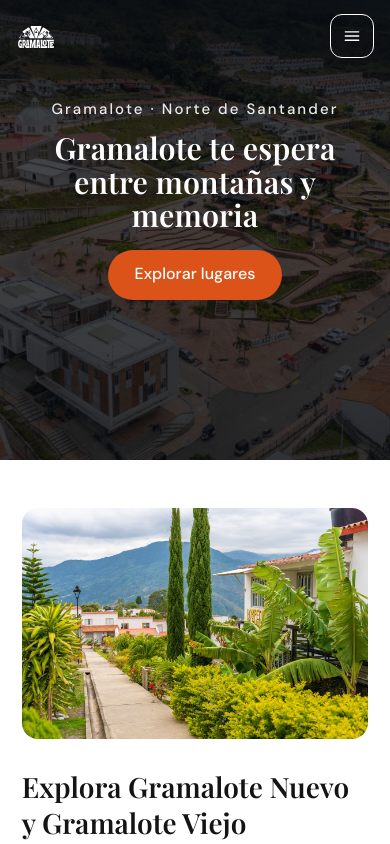
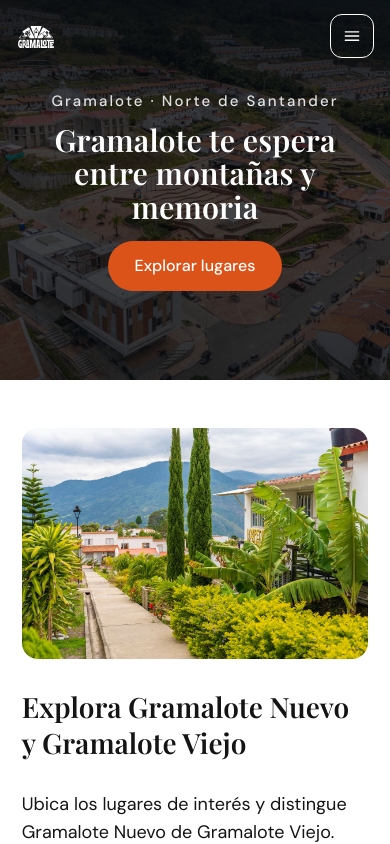
Before and after one commit to stevencardenas-dev/gramalote_interactivo, a React (Vite) app in the folder frontend/: page / in a window 390 px wide. Shown: the top 844 px of the page. Built offline with nearby package versions, Linux system fonts and the light colour scheme.

Commit message:
Reduce aún más el alto del hero móvil
Recorta el espacio vacío entre el CTA y el final de la portada, dejando más visible la siguiente sección en móviles.

🤖 Generated with Codebuff
Co-Authored-By: Codebuff <noreply@codebuff.com>

```diff
--- a/frontend/src/styles/home.css
+++ b/frontend/src/styles/home.css
@@ -658,7 +658,7 @@
 
 @media (max-width: 520px) {
   .home-hero {
-    min-height: min(460px, calc(100svh - var(--header-h)));
+    min-height: min(380px, calc(100svh - var(--header-h)));
   }
 
   .experience-card::after {
@@ -671,8 +671,8 @@
   }
 
   .home-hero__inner {
-    padding-top: clamp(92px, calc(var(--header-h) + 3vh), 112px);
-    padding-bottom: 20px;
+    padding-top: clamp(84px, calc(var(--header-h) + 2vh), 100px);
+    padding-bottom: 16px;
   }
 
   .home-hero h1 {
```
